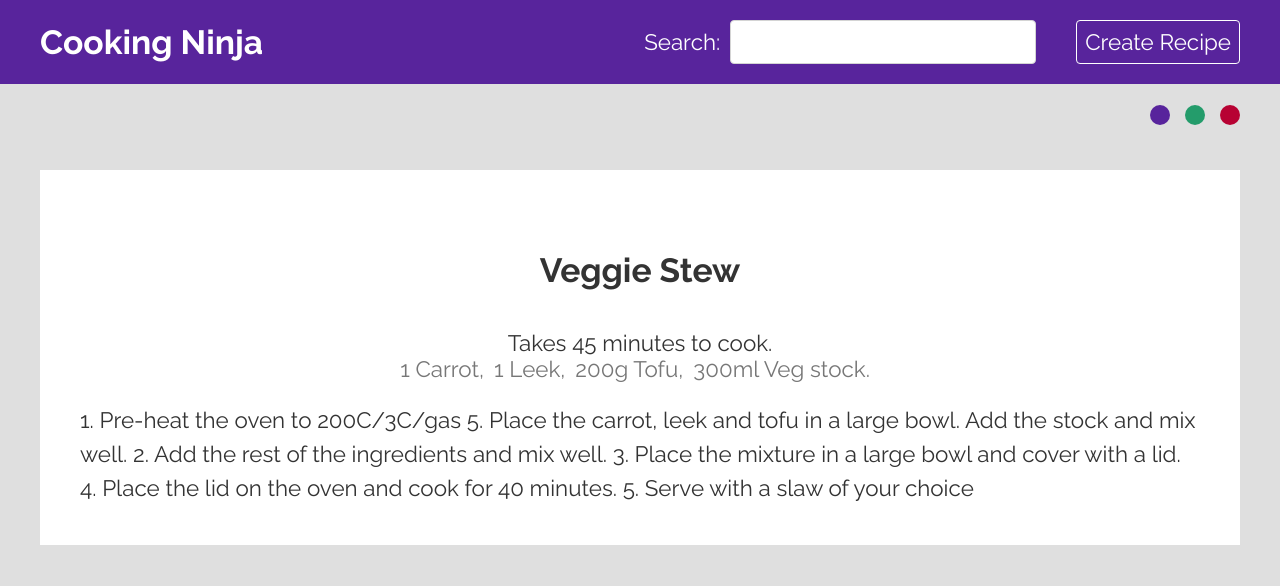
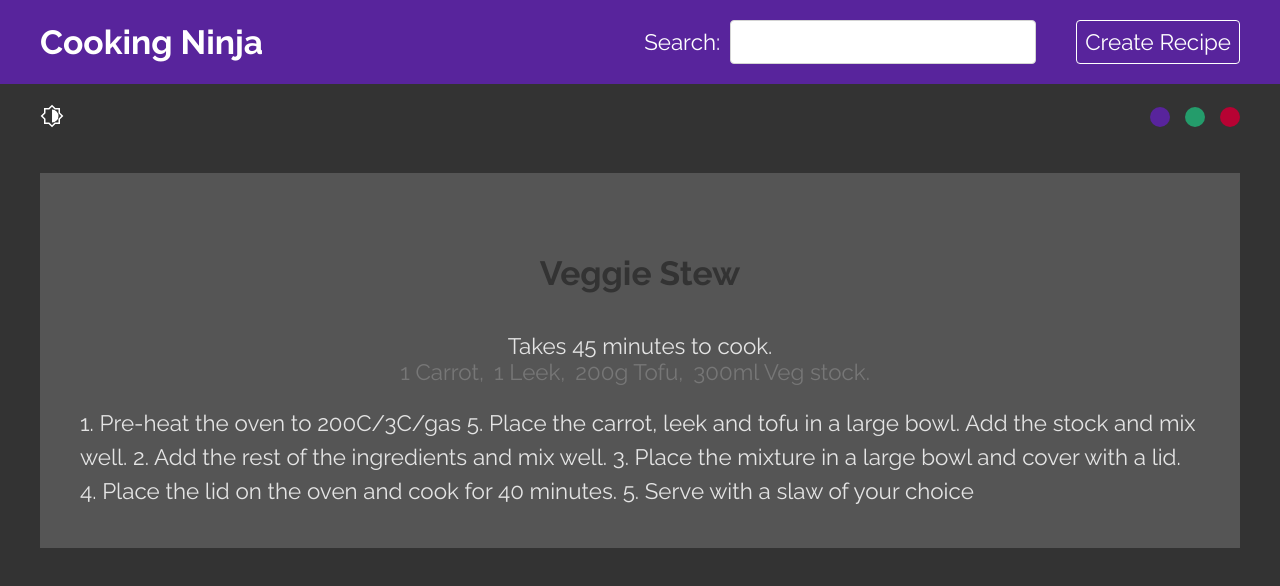
Before and after one commit to themis1986/react_recipe_directory, a React (Create React App) app: page /recipes/1 in a window 1280 px wide. Shown: the top 586 px of the page. Built offline with nearby package versions, Linux system fonts and the light colour scheme; data requests are answered from the project's data file.

Commit message:
Implement light/dark mode in application

```diff
--- a/src/App.css
+++ b/src/App.css
@@ -1,3 +1,6 @@
 .App {
   min-height: 100%;
 }
+.App.dark {
+  background: #333;
+}
--- a/src/App.js
+++ b/src/App.js
@@ -8,10 +8,13 @@ import Recipe from "./pages/recipe/Recipe";
 // *styles
 import "./App.css";
 import ThemeSelector from "./components/ThemeSelector";
+import { useTheme } from "./hooks/useTheme";
 
 function App() {
+  const { mode } = useTheme();
+
   return (
-    <div className="App">
+    <div className={`App ${mode}`}>
       <BrowserRouter>
         <Navbar />
         <ThemeSelector />
--- a/src/components/RecipeList.css
+++ b/src/components/RecipeList.css
@@ -43,3 +43,13 @@
   border-radius: 4px;
   margin: 20px auto 0;
 }
+
+/** dark mode */
+.recipe-list .card.dark {
+  background: #555;
+}
+.recipe-list .card.dark p,
+.recipe-list .card.dark h3,
+.recipe-list .card.dark div {
+  color: #e4e4e4;
+}
--- a/src/components/RecipeList.js
+++ b/src/components/RecipeList.js
@@ -1,10 +1,13 @@
+import React from "react";
 import { Link } from "react-router-dom";
+import { useTheme } from "../hooks/useTheme";
 // *styles
 import "./RecipeList.css";
 
-import React from "react";
 
 export default function RecipeList({ recipes }) {
+  const { mode } = useTheme();
+
   if (recipes.length === 0) {
     return <div className="error">No recipies to load...</div>;
   }
@@ -12,7 +15,7 @@ export default function RecipeList({ recipes }) {
   return (
     <div className="recipe-list">
       {recipes.map((recipe) => (
-        <div key={recipe.id} className="card">
+        <div key={recipe.id} className={`card ${mode}`}>
           <h3>{recipe.title}</h3>
           <p>{recipe.cookingTime} to make</p>
           <div>{recipe.method.substring(0, 100)}...</div>
--- a/src/components/ThemSelector.css
+++ b/src/components/ThemSelector.css
@@ -13,3 +13,11 @@
   margin-left: 15px;
   border-radius: 50%;
 }
+.mode-toggle {
+  margin-right: auto;
+}
+.mode-toggle img {
+  width: 24px;
+  height: 24px;
+  cursor: pointer;
+}
--- a/src/components/ThemeSelector.js
+++ b/src/components/ThemeSelector.js
@@ -1,5 +1,6 @@
 import React from "react";
 import { useTheme } from "../hooks/useTheme";
+import modeIcon from "../assets/mode_icon.svg";
 
 // *styles
 import "./ThemSelector.css";
@@ -7,10 +8,24 @@ import "./ThemSelector.css";
 const themeColors = ["#58249c", "#249c6b", "#b70233"];
 
 export default function ThemeSelector() {
-  const { changeColor } = useTheme();
+  const { changeColor, changeMode, mode } = useTheme();
+
+  const toggleMode = () => {
+    changeMode(mode === "dark" ? "light" : "dark");
+  };
+
+  console.log(mode);
 
   return (
     <div className="theme-selector">
+      <div className="mode-toggle">
+        <img
+          src={modeIcon}
+          alt="dark/light toggle icon"
+          onClick={toggleMode}
+          style={{ filter: mode === "dark" ? "invert(100%)" : "invert(20%)" }}
+        />
+      </div>
       <div className="theme-buttons">
         {themeColors.map((color) => (
           <div
--- a/src/context/ThemeContext.js
+++ b/src/context/ThemeContext.js
@@ -6,6 +6,8 @@ const themeReducer = (state, action) => {
   switch (action.type) {
     case "CHANGE_COLOR":
       return { ...state, color: action.payload };
+    case "CHANGE_MODE":
+      return { ...state, mode: action.payload };
     default:
       return state;
   }
@@ -15,14 +17,18 @@ export function ThemeProvider({ children }) {
   // *custom logic
   const [state, dispatch] = useReducer(themeReducer, {
     color: "#58249c",
+    mode: "dark",
   });
 
   const changeColor = (color) => {
     dispatch({ type: "CHANGE_COLOR", payload: color });
   };
+  const changeMode = (mode) => {
+    dispatch({ type: "CHANGE_MODE", payload: mode });
+  };
 
   return (
-    <ThemeContext.Provider value={{...state, changeColor}}>
+    <ThemeContext.Provider value={{ ...state, changeColor, changeMode }}>
       {children}
     </ThemeContext.Provider>
   );
--- a/src/pages/recipe/Recipe.css
+++ b/src/pages/recipe/Recipe.css
@@ -27,3 +27,9 @@
   text-align: left;
   line-height: 1.5em;
 }
+
+/** dark mode */
+.recipe.dark {
+  background: #555;
+  color: #e4e4e4;
+}
--- a/src/pages/recipe/Recipe.js
+++ b/src/pages/recipe/Recipe.js
@@ -1,17 +1,19 @@
+import React from "react";
+import { useTheme } from "../../hooks/useTheme";
 import { useParams } from "react-router-dom";
 import { useFetch } from "../../hooks/useFetch";
 // *styles
 import "./Recipe.css";
 
-import React from "react";
+export default function Recipe() {
+  const { mode } = useTheme();
 
-export default function Recipe() {
   const { id } = useParams();
   const url = `http://localhost:3000/recipes/${id}`;
   const { data: recipe, isPending, error } = useFetch(url);
 
   return (
-    <div className="recipe">
+    <div className={`recipe ${mode}`}>
       {error && <p className="error">{error}</p>}
       {isPending && <p className="loading">Loading...</p>}
       {recipe && (
```
Also changed, not shown: src/assets/mode_icon.svg (added).
